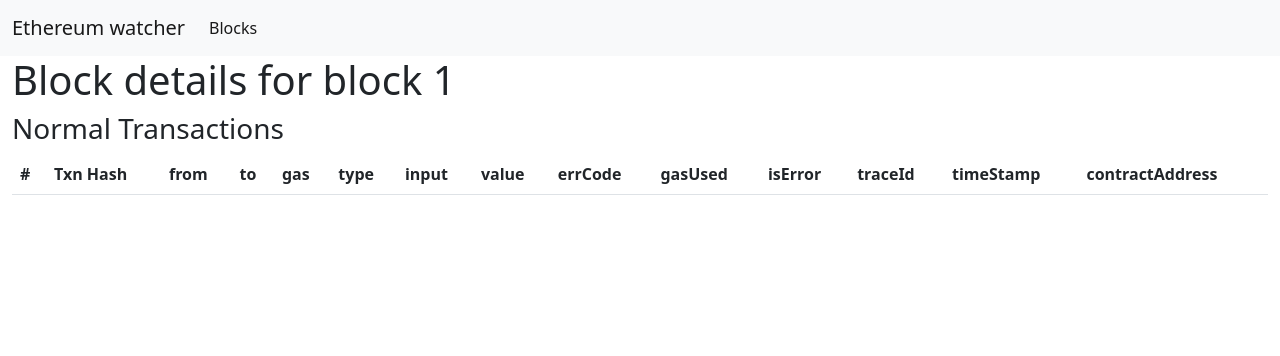
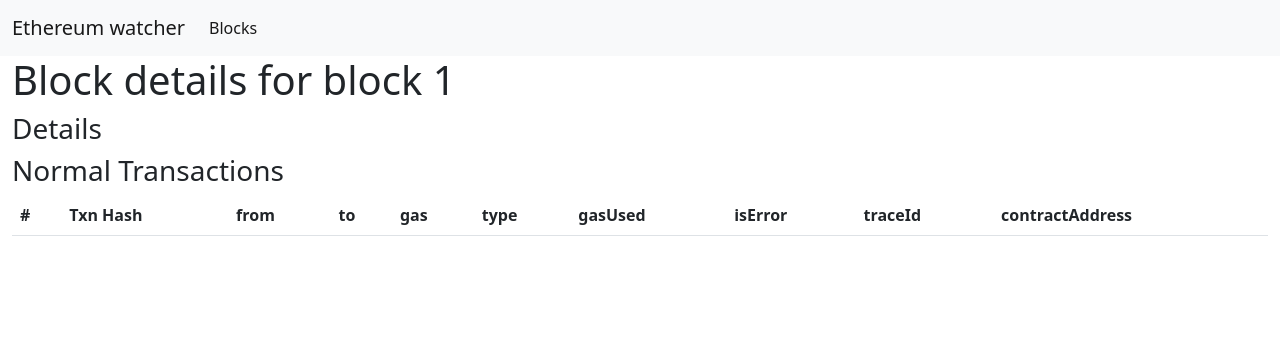
Before and after one commit to lucholeves/ethereum-watcher, a Python web app: template django/project/app/web_client/templates/web_client/block_transactions.html in a window 1280 px wide. Shown: the top 356 px of the page. Run offline with Jinja, Linux system fonts and the light colour scheme; the template is opened without the code that fills it: most values are stand-ins (such as "Sample title", 1, 10 or a date in 2020); lists and menus that the app fills with data are empty.

Commit message:
Add transaction details

```diff
--- a/django/project/app/web_client/templates/web_client/block_transactions.html
+++ b/django/project/app/web_client/templates/web_client/block_transactions.html
@@ -5,6 +5,8 @@
 <h1>Block details for block {{ block_number }}</h1>
 
 <div id="block_detail">
+  <h3>Details</h3>
+  [{ block }]
   <h3>Normal Transactions</h3>
   <div class="table-responsive">
     <table class="table table-striped">
@@ -16,31 +18,23 @@
           <th>to</th>
           <th>gas</th>
           <th>type</th>
-          <th>input</th>
-          <th>value</th>
-          <th>errCode</th>
           <th>gasUsed</th>
           <th>isError</th>
           <th>traceId</th>
-          <th>timeStamp</th>
           <th>contractAddress</th>
         </tr>
       </thead>
       <tbody>
         <tr v-for="(item, index) in transactions_normal.results" :key="index">
           <th>[{ index + 1 }]</th>
-          <th>[{ item.hash }] </th>
+          <th><a :href="'/transaction/' + item.hash"> [{ item.hash }] </a></th>
           <th><a :href="'/address/' + item.from_id">[{ item.from_id }]</a></th>
           <th><a :href="'/address/' + item.to_id">[{ item.to_id }]</a> </th>
           <th>[{ item.gas }] </th>
           <th>[{ item.type }] </th>
-          <th>[{ item.input }] </th>
-          <th>[{ item.value }] </th>
-          <th>[{ item.errCode }] </th>
           <th>[{ item.gasUsed }] </th>
           <th>[{ item.isError }] </th>
           <th>[{ item.traceId }] </th>
-          <th>[{ item.timeStampDateTime }] </th>
           <th>[{ item.contractAddress }] </th>
         </tr>
       </tbody>
@@ -60,19 +54,23 @@
 
     data() {
       return {
-        transactions_internal: [],
+        block: null,
         transactions_normal: []
       }
     },
     mounted() {
-      this.url_normal = 'http://localhost:8000/api/transactions/normal/?limit=1000&block__number=' + block_id;
+      this.url_transaction_normal = 'http://localhost:8000/api/transactions/normal/?limit=1000&block__number=' + block_id;
+      this.url_block_detail = 'http://localhost:8000/api/blocks/' + block_id;
       this.upDate();
     },
     methods: {
       upDate: function () {
         axios
-          .get(this.url_normal)
+          .get(this.url_transaction_normal)
           .then(response => (this.transactions_normal = response.data))
+        axios
+          .get(this.url_block_detail)
+          .then(response => (this.block = response.data))
       }
     }
   });
--- a/django/project/app/web_client/urls.py
+++ b/django/project/app/web_client/urls.py
@@ -1,9 +1,10 @@
 from django.urls import path
 
-from .view import address_history, block_details, index
+from .view import address_history, block_details, index, transaction_details
 
 urlpatterns = [
     path("", index),
     path("block/<int:block_number>", block_details),
+    path("transaction/<str:tx_hash>", transaction_details),
     path("address/<str:address>", address_history),
 ]
--- a/django/project/app/web_client/view.py
+++ b/django/project/app/web_client/view.py
@@ -14,6 +14,12 @@ def block_details(request, block_number):
     return HttpResponse(template.render(context, request))
 
 
+def transaction_details(request, tx_hash):
+    template = loader.get_template("web_client/transaction_detail.html")
+    context = {"tx_hash": tx_hash}
+    return HttpResponse(template.render(context, request))
+
+
 def address_history(request, address):
     template = loader.get_template("web_client/address_history.html")
     context = {"address": address}
```
Also changed, not shown: django/project/app/web_client/templates/web_client/transaction_detail.html (added, +47 -0 lines), django/project/app/web_client/templates/web_client/transaction_detaill.html (deleted, +0 -7 lines).
